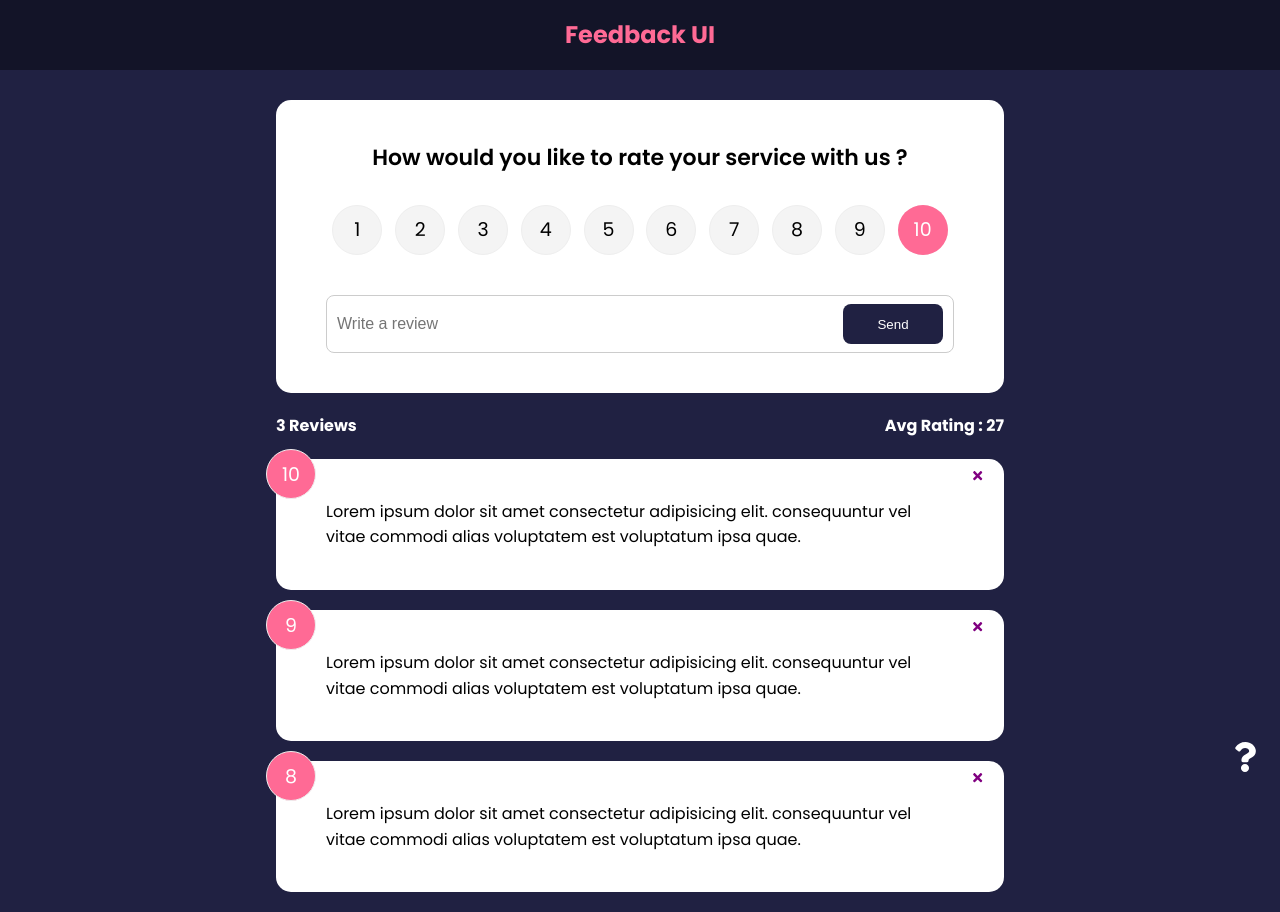
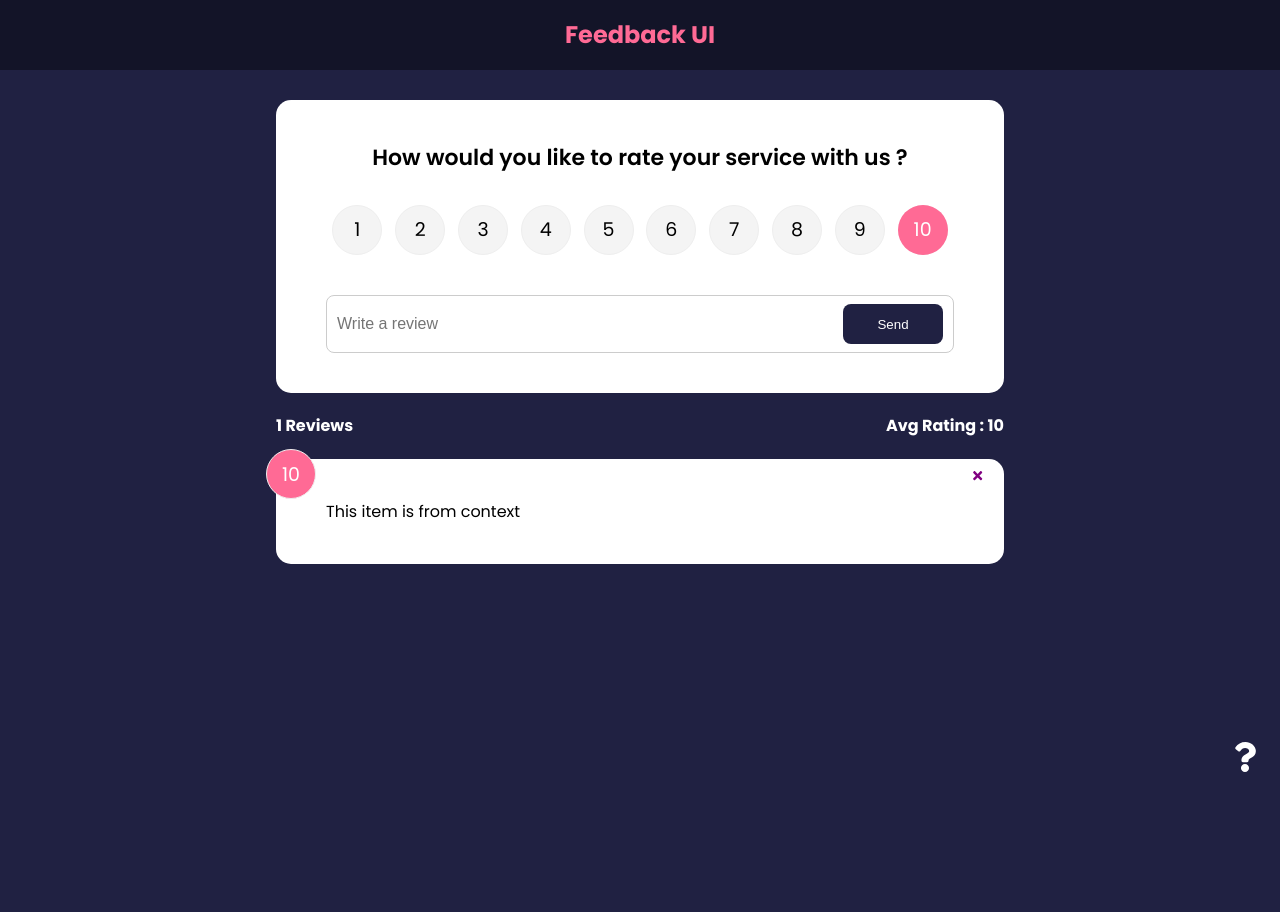
Before and after one commit to AdityaDhayagude/Feedback_App, a React (Create React App) app: page / in a window 1280 px wide. After the commit the page ends 800 px from the top, so only its background shows below. Built offline with nearby package versions, Linux system fonts and the light colour scheme.

Commit message:
Get Global State With UseContext

```diff
--- a/src/App.js
+++ b/src/App.js
@@ -41,7 +41,7 @@
             element={
                 <>
                 <FeedbackForm handleAdd={addFeedback}/>
-                <FeedbackStats feedback={feedback}/>
+                <FeedbackStats />
                 <FeedbackList feedback={feedback}
                 handleDelete={deleteFeedback}/>
                 </>
--- a/src/components/FeedbackList.jsx
+++ b/src/components/FeedbackList.jsx
@@ -1,9 +1,12 @@
 import {motion ,AnimatePresence} from 'framer-motion'
-import PropTypes  from 'prop-types'
+import { useContext } from 'react'
 import FeedbackItem from './FeedbackItem'
+import FeedbackContext from '../Context/FeedbackContext'
 
 
-function FeedbackList({feedback,handleDelete}) {
+function FeedbackList({handleDelete}) {
+    const {feedback} = useContext(FeedbackContext)
+
     if(!feedback || feedback.length===0)
     {
         return <p>No feedback Yet</p>
--- a/src/components/FeedbackStats.jsx
+++ b/src/components/FeedbackStats.jsx
@@ -1,5 +1,10 @@
+import { useContext } from "react"
+import FeedbackContext from "../Context/FeedbackContext"
 
-function FeedbackStats({feedback}) {
+function FeedbackStats() {
+  const {feedback} = useContext(FeedbackContext)
+
+  //Calculate ratings avg
     let average = feedback.reduce((acc,cur) =>
     {
         return acc+cur.rating
```
